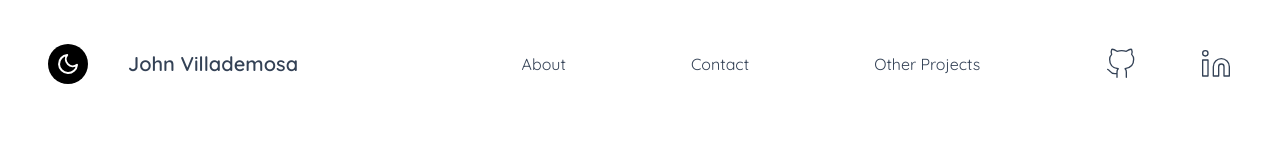
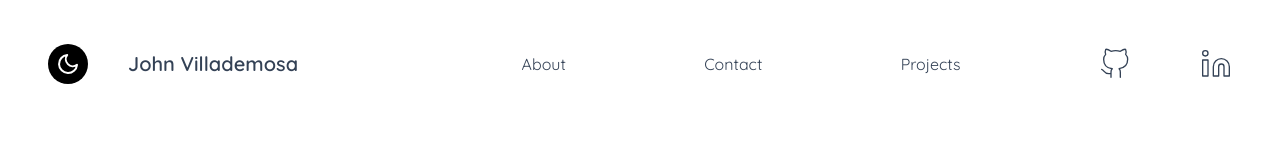
Before and after one commit to jvillad/portfolio-v2, a React (Vite) app: page / in a window 1280 px wide. Shown: the top 160 px of the page. Built offline with nearby package versions, Linux system fonts and the light colour scheme; no server answers.

Commit message:
quick fix with the margins

```diff
--- a/src/components/About.tsx
+++ b/src/components/About.tsx
@@ -2,7 +2,7 @@ import TechStack from './TechStack';
 
 function About() {
   return (
-    <div className="h-[1050px] max-w-[700px] mx-10">
+    <div className="h-[900px] max-w-[700px] mx-10">
       <div className="mb-5">
         <h1 className="text-3xl font-bold pb-5">About Me</h1>
         <p className="mb-2">
--- a/src/components/MainProjects.tsx
+++ b/src/components/MainProjects.tsx
@@ -3,9 +3,9 @@ import { Fade } from 'react-awesome-reveal';
 function MainProjects() {
   return (
     <section id="projects" className="max-w-[1200px] mx-auto px-[16px]">
-      <h1 className="mb-20 sm:mb-30 text-3xl font-bold">Main Projects</h1>
+      <h1 className="mb-20 sm:mb-8 text-3xl font-bold">Main Projects</h1>
       <Fade cascade damping={0.3} duration={800}>
-        <div className="flex flex-col lg:flex-row mb-20 sm:mb-30 items-center sm:flex-row gap-5">
+        <div className="flex flex-col lg:flex-row mb-20 sm:mb-40 items-center sm:flex-row gap-5">
           <div className="lg:w-1/2 lg:mr-4">
             <p className="font-extralight text-xs text-rose-600">
               Featured Project
@@ -165,7 +165,7 @@ function MainProjects() {
             </div>
           </div>
         </div>
-        <div className="flex flex-col lg:flex-row items-center my-20 sm:my-40 sm:flex-row gap-5">
+        <div className="flex flex-col lg:flex-row items-center my-20 sm:mt-40 sm:mb-20 sm:flex-row gap-5">
           <div className="lg:w-1/2 lg:mr-4">
             <p className="font-extralight text-xs text-rose-600">
               Featured Project
@@ -220,6 +220,14 @@ function MainProjects() {
           </div>
         </div>
       </Fade>
+      <div className="text-center">
+        <a href="/projects" className="relative group">
+          <span className="text-2xl font-bold">
+            View Other Pinned Projects 🚀
+          </span>
+          <span className="absolute -bottom-1 left-0 w-0 h-[2px] rounded-md bg-rose-600 transition-all group-hover:w-full" />
+        </a>
+      </div>
     </section>
   );
 }
--- a/src/components/Nav.tsx
+++ b/src/components/Nav.tsx
@@ -151,9 +151,15 @@ function Nav({ mode, toggleMode }: NavProps) {
           </div>
           <hr />
           <div className="py-2">
-            <a href="/projects" className="hover:text-rose-600">
-              Other Projects
-            </a>
+            <Link
+              to="projects"
+              smooth
+              offset={-100}
+              duration={500}
+              className="hover:text-rose-600 hover:cursor-pointer"
+            >
+              Projects
+            </Link>
           </div>
           <hr />
           <div className="py-3 flex justify-center items-center">
```
